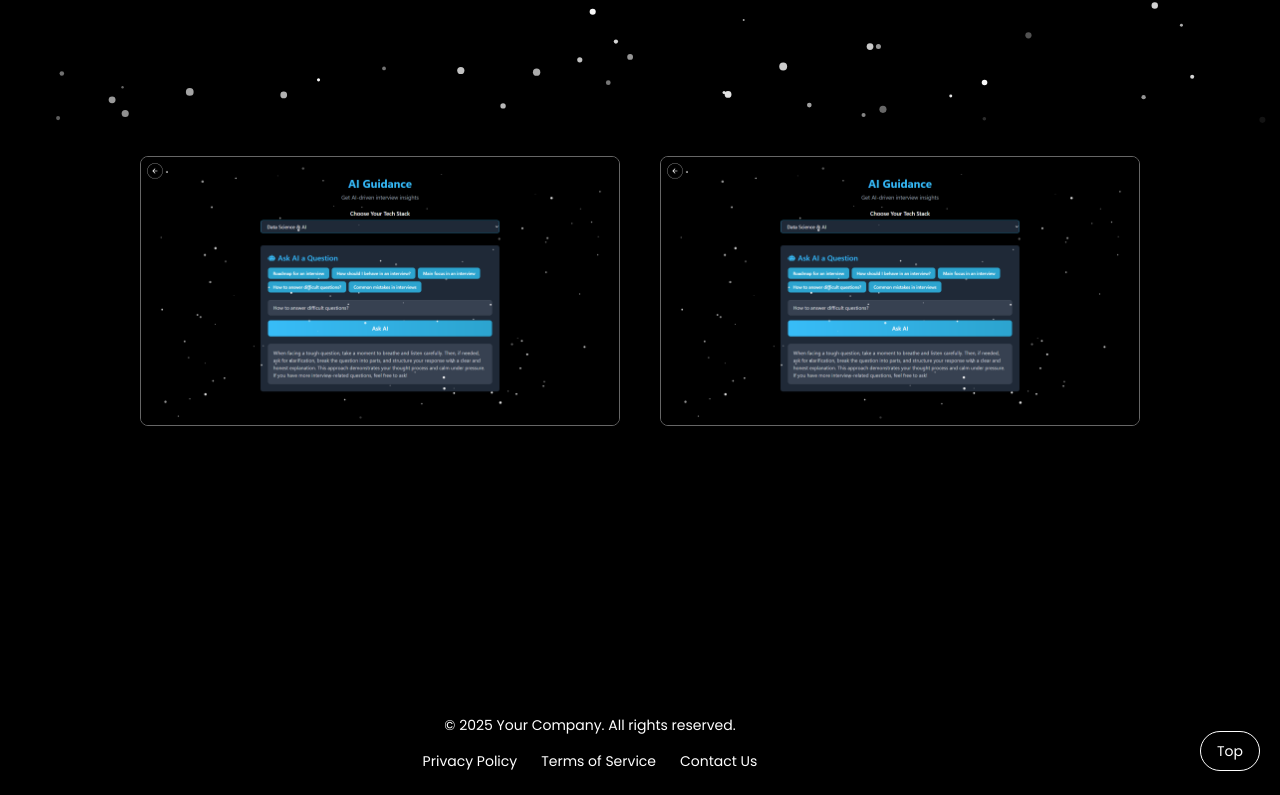
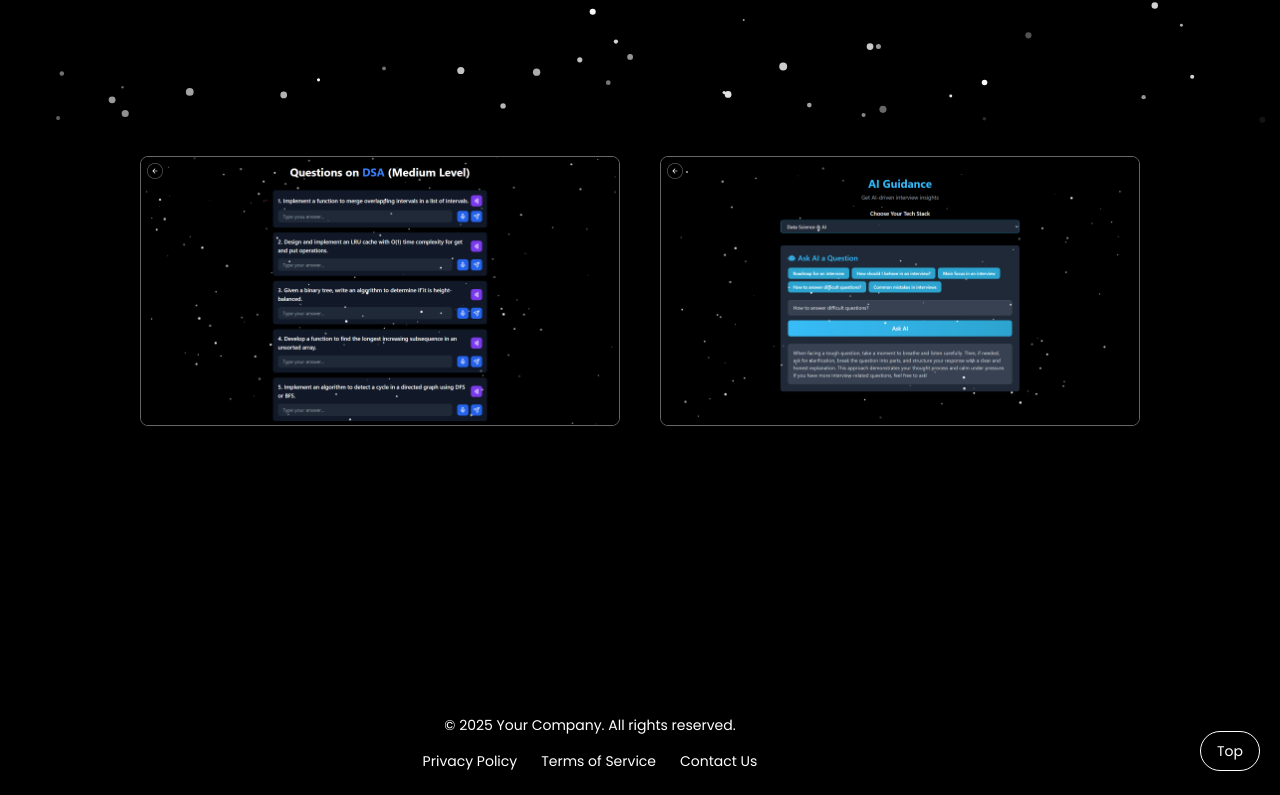
Before and after one commit to Rupam-Mondal/Interview-Frontend, a React (Vite) app: page / in a window 1280 px wide. Shown: the part 2671-3466 px from the top of the page. Built offline with nearby package versions, Linux system fonts and the light colour scheme; no server answers.

Commit message:
New HeroSection image added

```diff
--- a/src/assets/assest.js
+++ b/src/assets/assest.js
@@ -1,11 +1,13 @@
 import image1 from '../assets/image1.png';
 import crossicon from '../assets/cross-white-icon.png';
 import dropdown from '../assets/dropdown.png';
+import image2 from '../assets/image2.png';
 
 const assets = {
     image1,
     crossicon,
-    dropdown
+    dropdown,
+    image2
 }
 
 export default assets;
--- a/src/components/Heroimage/Heroimage.jsx
+++ b/src/components/Heroimage/Heroimage.jsx
@@ -18,7 +18,7 @@ function Heroimage() {
         {/* Hero Content */}
         <div className="relative w-full h-screen flex flex-col md:flex-row justify-center items-center pb-10 md:p-10 z-10 gap-10">
           <img
-            src={assets.image1}
+            src={assets.image2}
             alt="Illustration"
             className="max-w-[95%] md:max-w-[40%] rounded-lg shadow-lg transition duration-500 hover:shadow-[0px_0px_50px_10px_rgba(252,211,77,0.5)] border border-white border-opacity-40 md:my-10"
           />
```
Also changed, not shown: src/assets/image2.png (added).
